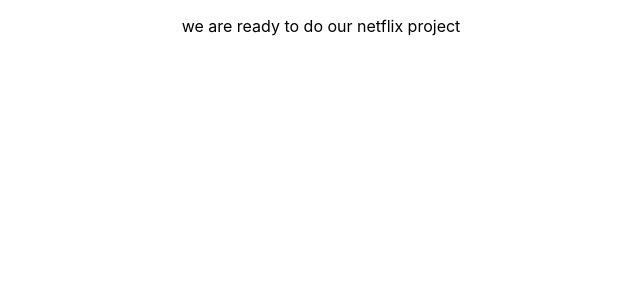
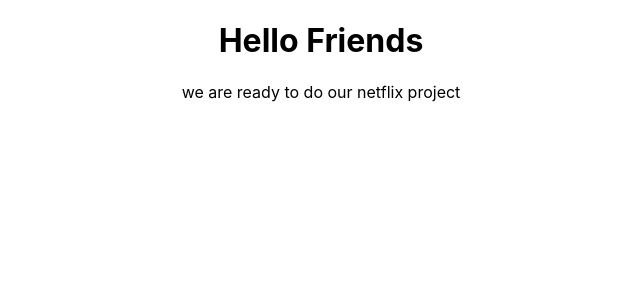
Before and after one commit to Temu-github/Netflix_Clone_Project, a React (Create React App) app: page / in a window 1280 px wide. Shown: the top 300 px of the page, without its empty margins (319-959 px from the left). Built offline with nearby package versions, Linux system fonts and the light colour scheme.

Commit message:
Add greeting

```diff
--- a/src/App.js
+++ b/src/App.js
@@ -4,6 +4,7 @@
 function App() {
   return (
     <div className="App">
+      <h1>Hello Friends</h1>
       <p>we are ready to do our netflix project</p>
 
     </div>
```
